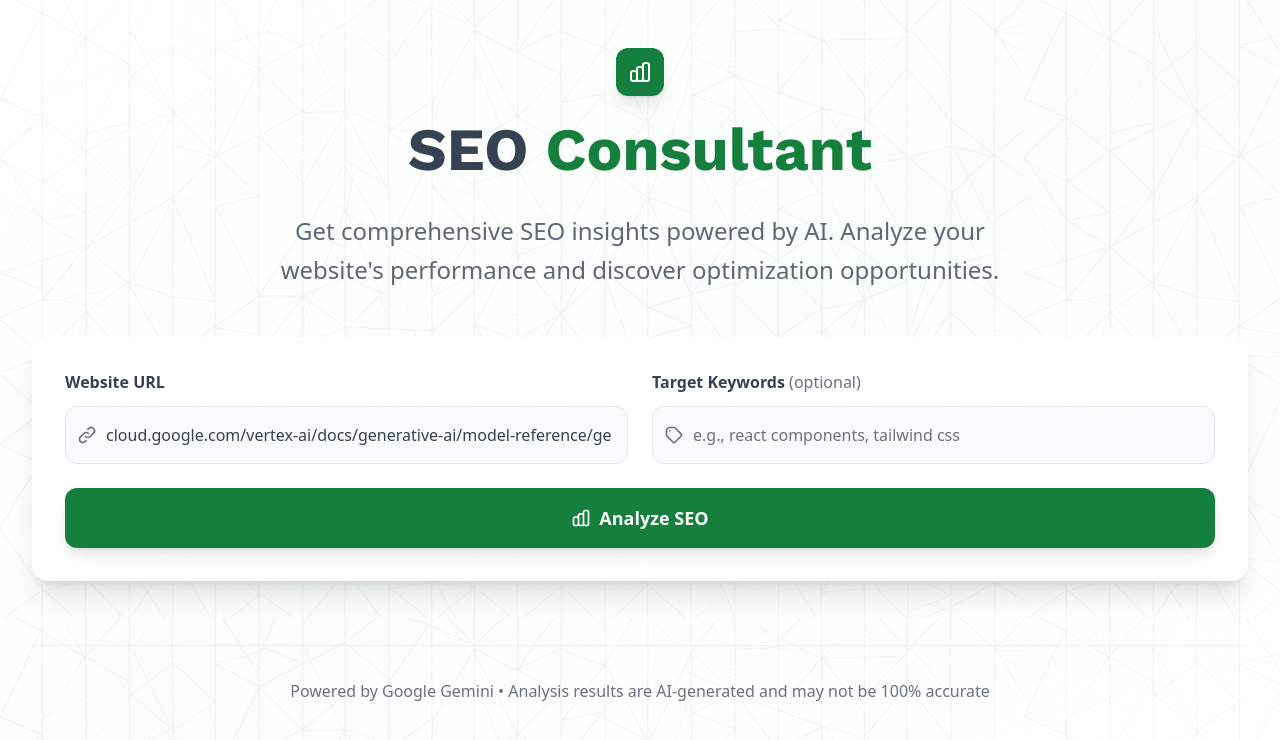
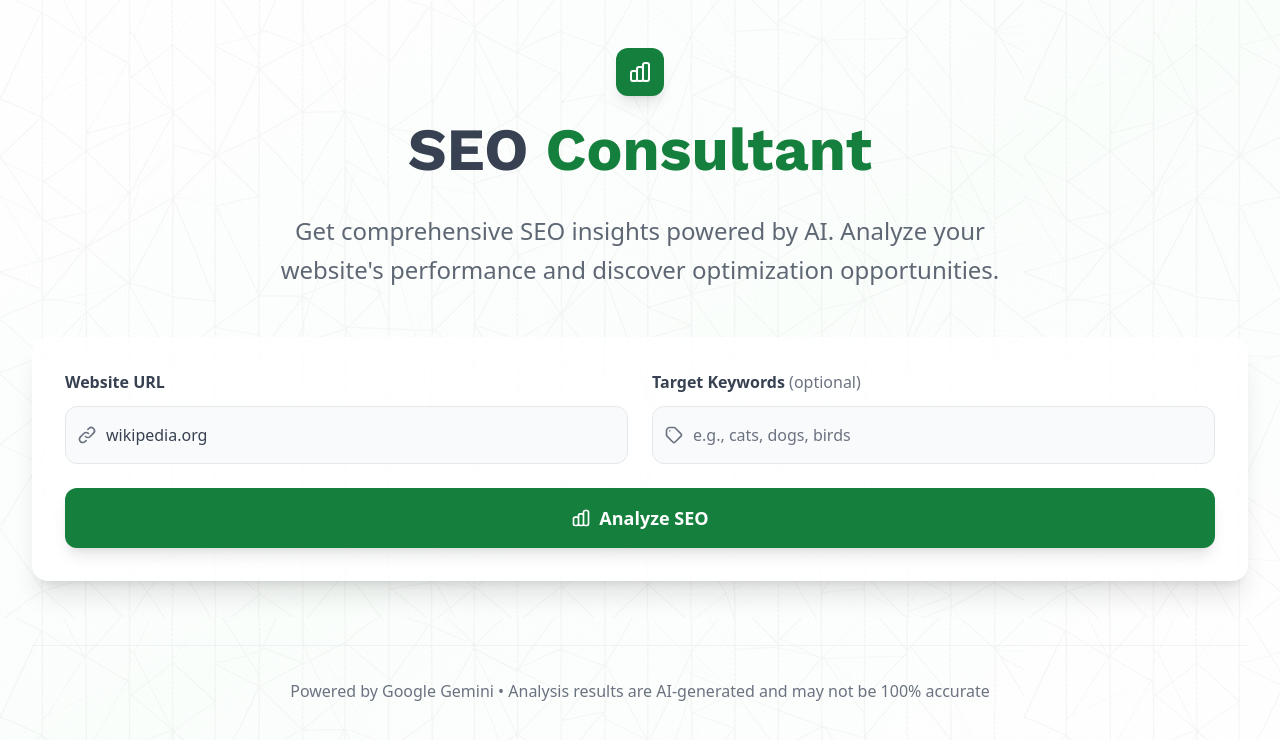
Before and after one commit to charlesinwald/seoconsultant, a Next.js app: page / in a window 1280 px wide. Shown: the top 740 px of the page. Built offline with nearby package versions, Linux system fonts and the light colour scheme.

Commit message:
Update default URL and placeholder text in SeoForm for improved user guidance.

```diff
--- a/app/components/SeoForm.tsx
+++ b/app/components/SeoForm.tsx
@@ -8,7 +8,7 @@ interface SeoFormProps {
 }
 
 export const SeoForm: React.FC<SeoFormProps> = ({ isLoading, onSubmit }) => {
-  const [url, setUrl] = useState("cloud.google.com/vertex-ai/docs/generative-ai/model-reference/gemini")
+  const [url, setUrl] = useState("wikipedia.org")
   const [keywords, setKeywords] = useState("")
 
   const normalizeUrl = (inputUrl: string): string => {
@@ -81,7 +81,7 @@ export const SeoForm: React.FC<SeoFormProps> = ({ isLoading, onSubmit }) => {
               id="keywords"
               value={keywords}
               onChange={(e) => setKeywords(e.target.value)}
-              placeholder="e.g., react components, tailwind css"
+              placeholder="e.g., cats, dogs, birds"
               className="w-full pl-10 pr-4 py-4 bg-input border border-border rounded-xl focus:ring-2 focus:ring-ring focus:border-primary transition-all duration-200 text-foreground placeholder-muted-foreground text-base"
             />
           </div>
```
